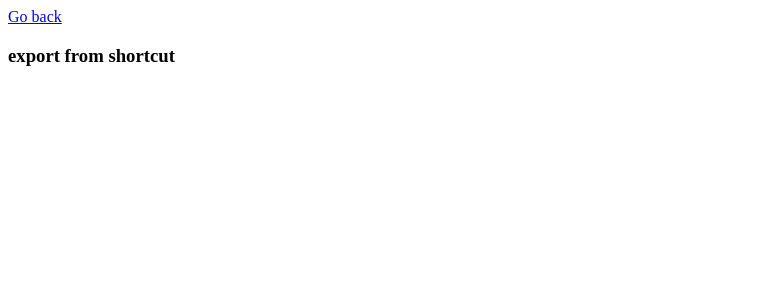
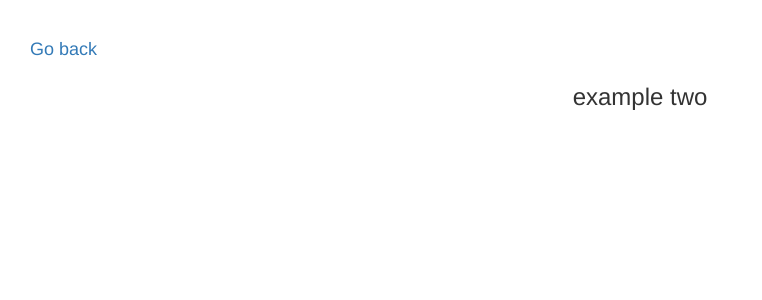
Before and after one commit to lenarhus/TelegramShopBot, a React (Create React App) app: page /Shortcut in a window 1280 px wide. Shown: the top 300 px of the page, without its empty margins (0-762 px from the left). Built offline with nearby package versions, Linux system fonts and the light colour scheme.

Commit message:
styles_animations + action reducers+loading Shortcuts with the added card component

```diff
--- a/public/index.html
+++ b/public/index.html
@@ -19,6 +19,9 @@
       work correctly both with client-side routing and a non-root public URL.
       Learn how to configure a non-root public URL by running `npm run build`.
     -->
+    <!-- Latest compiled and minified CSS -->
+<link rel="stylesheet" href="https://maxcdn.bootstrapcdn.com/bootstrap/3.3.7/css/bootstrap.min.css"
+ integrity="sha384-BVYiiSIFeK1dGmJRAkycuHAHRg32OmUcww7on3RYdg4Va+PmSTsz/K68vbdEjh4u" crossorigin="anonymous">
     <title>React App</title>
   </head>
   <body>
--- a/src/actions/index.js
+++ b/src/actions/index.js
@@ -1,4 +1,5 @@
 export const SET_SHORTCUT ='SET_SHORTCUT';
+export const LOAD_SHORTCUTS = 'LOAD_SHORTCUTS';
 
 export function setShortcut(shortcut){
   return {
@@ -6,3 +7,11 @@ export function setShortcut(shortcut){
       shortcut:shortcut
   };
 }
+
+export function loadShortcuts(shortcuts){
+  return{
+    type: LOAD_SHORTCUTS,
+    shortcuts
+
+  }
+}
--- /dev/null
+++ b/src/components/Card.js
@@ -0,0 +1,25 @@
+import React, {Component } from 'react';
+
+class Card extends Component {
+    state = {reveal: false};
+    //constructor(){
+      //  super();
+       // this.state= {reveal:false};
+    //}
+
+    render(){
+
+        const {prompt,answer} = this.props.card;
+       return(
+        <div className="card" onClick={()=> this.setState({reveal:true})}>
+            <div className="card-prompt" ><h4>{prompt}</h4></div>
+            <div className="card-answer "><h4 className ={this.state.reveal? 'text-revealed':'text-hidden ' }   >
+                {answer}
+                </h4>
+                </div>
+        </div>)
+
+    }
+}
+
+export default Card;
--- a/src/components/Shortcut.js
+++ b/src/components/Shortcut.js
@@ -1,15 +1,35 @@
 import React,{ Component } from 'react';
+import { connect } from 'react-redux';
 import { Link } from 'react-router-dom';
+import Card from './Card';
 
 class Shortcut extends Component{
     render(){
+        const {title, cards} =this.props.shortcut;
         return(
             <div>
-                <Link to='/'>Go back</Link>
-                <h3>export from shortcut</h3>
+                <Link className='link-home'to='/'>
+                <h4>Go back</h4>
+                </Link>
+                <h3>{title}</h3>
+                <br/>
+                {
+                    cards.map(card =>{
+                        return (
+                            <Card key ={card.id} card={card}/>
+                        )
+                    })
+                }
+
             </div>
         )
     }
 }
 
-export default Shortcut;
+function mapStateToProps(state){
+
+    return { shortcut: state.shortcut}
+
+}
+
+export default connect(mapStateToProps,null)(Shortcut);
--- /dev/null
+++ b/src/index.css
@@ -0,0 +1,46 @@
+body{
+        padding:5%;
+        text-align: center;
+}
+.link-home{
+ position:absolute;
+ left:30px;
+ top:30px;
+}
+
+.card{
+    border : 1px solid lightgray;
+    border-radius: 5px;
+    margin:10px;
+    padding:10px;
+    font-size:16px;
+    cursor:pointer;
+
+}
+
+.card-prompt{
+    display:inline-block;
+    text-align: left;
+    width:50%;
+}
+
+
+.card-answer{
+    display:inline-block;
+    text-align: right;
+    width:50%;
+}
+
+.text-hidden{
+    visibility:hidden;
+}
+.text-revealed{
+    animation-name:fade-in;
+    animation-duration:1s;
+    visibility:visible;
+}
+
+@keyframes fade-in{
+    from{opacity:0}
+    to {opacity:100}
+}
--- a/src/index.js
+++ b/src/index.js
@@ -7,6 +7,7 @@ import rootReducer from './reducers';
 import App from './components/App';
 import Shortcut from './components/Shortcut';
 import  { setShortcut } from './actions';
+import './index.css';
 
 const store = createStore(rootReducer);
 store.subscribe(()=>console.log('store',store.getState()));
--- a/src/reducers/index.js
+++ b/src/reducers/index.js
@@ -1,4 +1,5 @@
-import { SET_SHORTCUT } from  '../actions';
+import { combineReducers } from 'redux';
+import { SET_SHORTCUT,LOAD_SHORTCUTS } from  '../actions';
 
 function shortcut(state={},action){
     switch(action.type){
@@ -10,4 +11,13 @@ function shortcut(state={},action){
     }
 }
 
-export default shortcut;
+function shortcuts(state =[],action ){
+    switch(action.type){
+        case LOAD_SHORTCUTS:
+         return action.shortcuts;
+        default:
+          return state;
+    }
+}
+
+export default combineReducers({shortcut,shortcuts})
```
Also changed, not shown: src/components/ShortcutList.js (line endings or trailing spaces).
